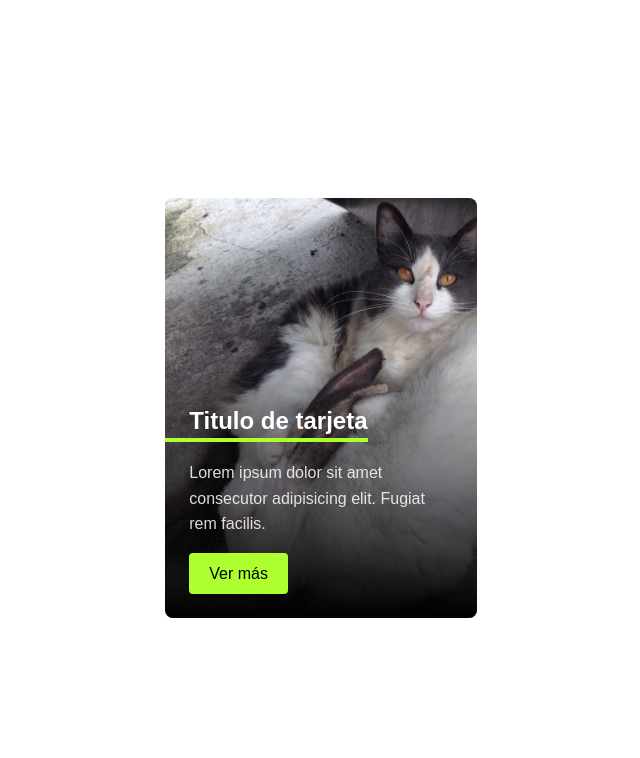
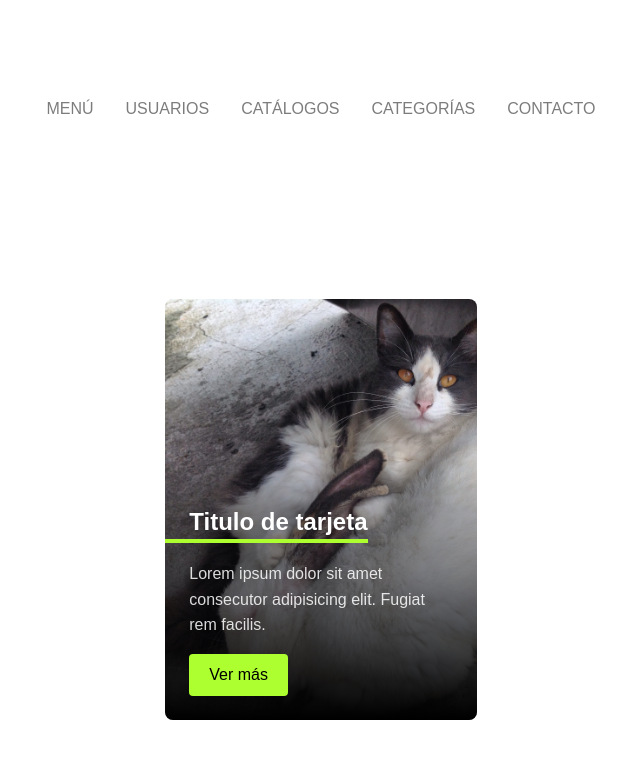
Before and after one commit to Alfiima/CSS-Testing, a plain HTML site: page index.html in a window 1280 px wide. Shown: the whole page, without its empty margins (199-839 px from the left). Drawn offline with Linux system fonts and the light colour scheme.

Commit message:
Cada opcion del nava tiene su linea que crece.

```diff
--- a/estilos.css
+++ b/estilos.css
@@ -12,6 +12,50 @@ body {
     background: #ffffff;
     font-family: sans-serif;
     padding-right: 15em;
+}
+
+nav ul {
+    --_gap: 2rem;
+    display: flex;
+    margin: 0;
+    padding: 0;
+    list-style: none;
+}
+
+nav li {
+    position: relative;
+    padding-inline: calc(var(--_gap) / 2);
+}
+
+nav li::after {
+    content: '';
+    position: absolute;
+    left: 0;
+    bottom: -1rem;;
+    height: 3px;
+    width: 100%;
+    background: lawngreen;
+
+    scale: 0 1;
+    transition: scale 250ms;
+}
+
+nav li:hover::after {
+    scale: 1 1;
+}
+
+nav a {
+    color: rgb(70, 70, 70);
+    opacity: 0.7;
+    text-decoration: none;
+    text-transform: uppercase;
+    font-weight: 500;
+    position: relative;
+}
+
+a:hover,
+a:focus-visible {
+    opacity: 1;
 }
 
 .card {
--- a/index.html
+++ b/index.html
@@ -8,6 +8,16 @@
     <title>Testing</title>
 </head>
 <body>
+    <nav>
+        <ul>
+            <li><a href="">Menú</a></li>
+            <li><a href="">Usuarios</a></li>
+            <li><a href="">Catálogos</a></li>
+            <li><a href="">Categorías</a></li>
+            <li><a href="">Contacto</a></li>
+        </ul>
+    </nav>
+
     <div class="card">
         <div class="card-content">
             <h2 class="card-title">Titulo de tarjeta</h2>
```
